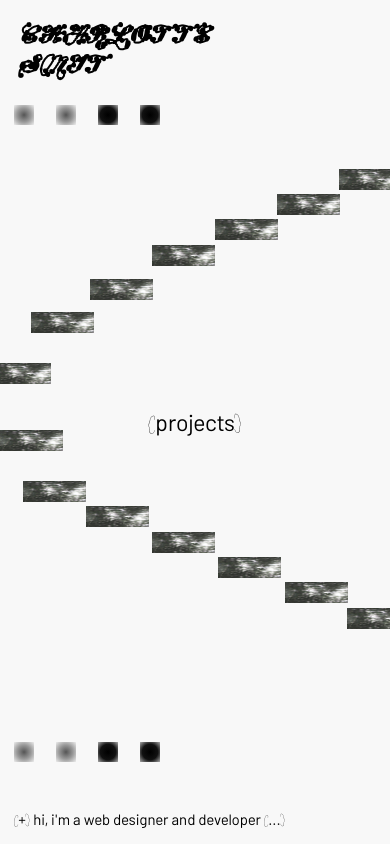
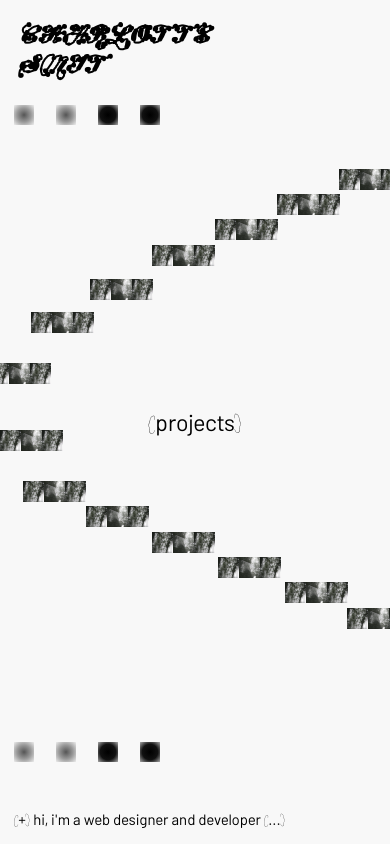
Before and after one commit to chazrsmit/under-construction, a React (Vite) app: page / in a window 390 px wide. Built offline with nearby package versions, Linux system fonts and the light colour scheme.

Commit message:
change of tiles and compositions on mobile

```diff
--- a/src/components/Home.jsx
+++ b/src/components/Home.jsx
@@ -9,6 +9,24 @@ const projects = [
   { name: "la coeh", description: "(website & identity)" },
   { name: "attuned", description: "(visual identity & website)" },
   { name: "napolinapoli", description: "(digital project)" },
+];
+
+// Mobile tiles per row.
+// false = option 1: rows of 3 on load, tiles 4-6 grow in when projects open.
+// true  = option 2: rows of 6 from the start, they only re-arrange.
+const ROWS_OF_SIX_FROM_START = false;
+
+const TILES_CLOSED = 3;
+const TILES_OPEN = 6;
+
+// Must match `.mobile-image-block .image-tile` width/height in home.css
+const MOBILE_TILE_SIZE = 21;
+
+// Tiles alternate: tile1, tile2, tile1, tile2, ...
+// BASE_URL already ends with a slash (e.g. "/repo-name/" on GitHub Pages)
+const MOBILE_TILE_IMAGES = [
+  `${import.meta.env.BASE_URL}images/tile1.png`,
+  `${import.meta.env.BASE_URL}images/tile2.png`,
 ];
 
 // Closed state: the 14 blocks form the diagonal S-curve
@@ -29,23 +47,23 @@ const mobileImagePositions = [
   { x: 89, y: 72 },
 ];
 
-// Projects open: all 14 blocks scattered (393 x 852 frame).
-// Indices 0-8 match the screenshot, 9-13 fill the empty zones.
+// Projects open: 11 blocks, positions taken from the project page screenshot (393 x 852 frame).
+// The remaining blocks (index 11+) fade out while the list is open.
 const mobileImagePositionsOpen = [
-  { x: 29, y: 0 },
-  { x: 58.5, y: 4.5 },
-  { x: 87.5, y: 9.6 },
-  { x: 97, y: 31.2 },
-  { x: 66.7, y: 34.5 },
-  { x: 49, y: 44.4 },
-  { x: 73, y: 53.1 },
-  { x: 75.6, y: 90.4 },
-  { x: 87, y: 98 },
-  { x: 56, y: 16 },
-  { x: 33, y: 23 },
-  { x: 70, y: 64 },
-  { x: 30, y: 72 },
-  { x: 60, y: 79 },
+  { x: 40.8, y: 0 },
+  { x: 70.6, y: 7.2 },
+  { x: 86, y: 25 },
+  { x: 56.5, y: 30 },
+  { x: 40.7, y: 40.4 },
+  { x: 120.4, y: 48.2 },
+  { x: 60.3, y: 54.5 },
+  { x: 87.8, y: 61.9 },
+  { x: 92.9, y: 82.5 },
+  { x: 62.6, y: 86 },
+  { x: 36.9, y: 92.6 },
+   { x: 120.4, y: 100.2 },
+    { x: 120.4, y: 110.2 },
+     { x: 120.4, y: 113.2 },
 ];
 
 const moveEase = [0.22, 1, 0.36, 1];
@@ -220,10 +238,11 @@ export default function Home() {
       {/* MOBILE IMAGE COMPOSITION - 14 BLOCKS, REPOSITIONED WHEN PROJECTS OPEN */}
       <div className="mobile-image-composition">
         {mobileImagePositions.map((closedPosition, index) => {
-          const position = projectsOpen
-            ? mobileImagePositionsOpen[index]
-            : closedPosition;
-          const isVisible = showContent;
+          const openPosition = mobileImagePositionsOpen[index];
+          const position =
+            projectsOpen && openPosition ? openPosition : closedPosition;
+          const isVisible = showContent && !(projectsOpen && !openPosition);
+          const showExtraTiles = ROWS_OF_SIX_FROM_START || projectsOpen;
 
           return (
             <motion.div
@@ -249,12 +268,42 @@ export default function Home() {
                 top: { duration: 1, ease: moveEase },
               }}
             >
-              {[1, 2, 3].map((tile) => (
-                <div
-                  className={`image-tile tile-${tile}`}
-                  key={tile}
-                />
-              ))}
+              {Array.from({ length: TILES_OPEN }, (_, tileIndex) => {
+                const isExtra = tileIndex >= TILES_CLOSED;
+
+                return (
+                  <motion.div
+                    className="image-tile"
+                    key={tileIndex}
+                    initial={false}
+                    animate={
+                      isExtra
+                        ? {
+                            width: showExtraTiles ? MOBILE_TILE_SIZE : 0,
+                            opacity: showExtraTiles ? 1 : 0,
+                          }
+                        : undefined
+                    }
+                    style={{
+                      backgroundImage: `url("${
+                        MOBILE_TILE_IMAGES[tileIndex % MOBILE_TILE_IMAGES.length]
+                      }")`,
+                      backgroundSize: "cover",
+                      backgroundPosition: "center",
+                      // framer drives opacity on the extra tiles, so skip the CSS opacity transition
+                      ...(isExtra ? { transition: "none" } : {}),
+                    }}
+                    transition={{
+                      duration: 0.8,
+                      ease: moveEase,
+                      delay:
+                        isExtra && projectsOpen
+                          ? (tileIndex - TILES_CLOSED) * 0.1
+                          : 0,
+                    }}
+                  />
+                );
+              })}
             </motion.div>
           );
         })}
--- a/src/components/home.css
+++ b/src/components/home.css
@@ -339,6 +339,7 @@ body {
   .mobile-image-block .image-tile {
     width: 21px;
     height: 21px;
+    transform: scaleX(-1);
   }
 
   /* SECOND GRADIENT GROUP */
```
Also changed, not shown: public/images/tile1.png (added), public/images/tile2.png (added).
